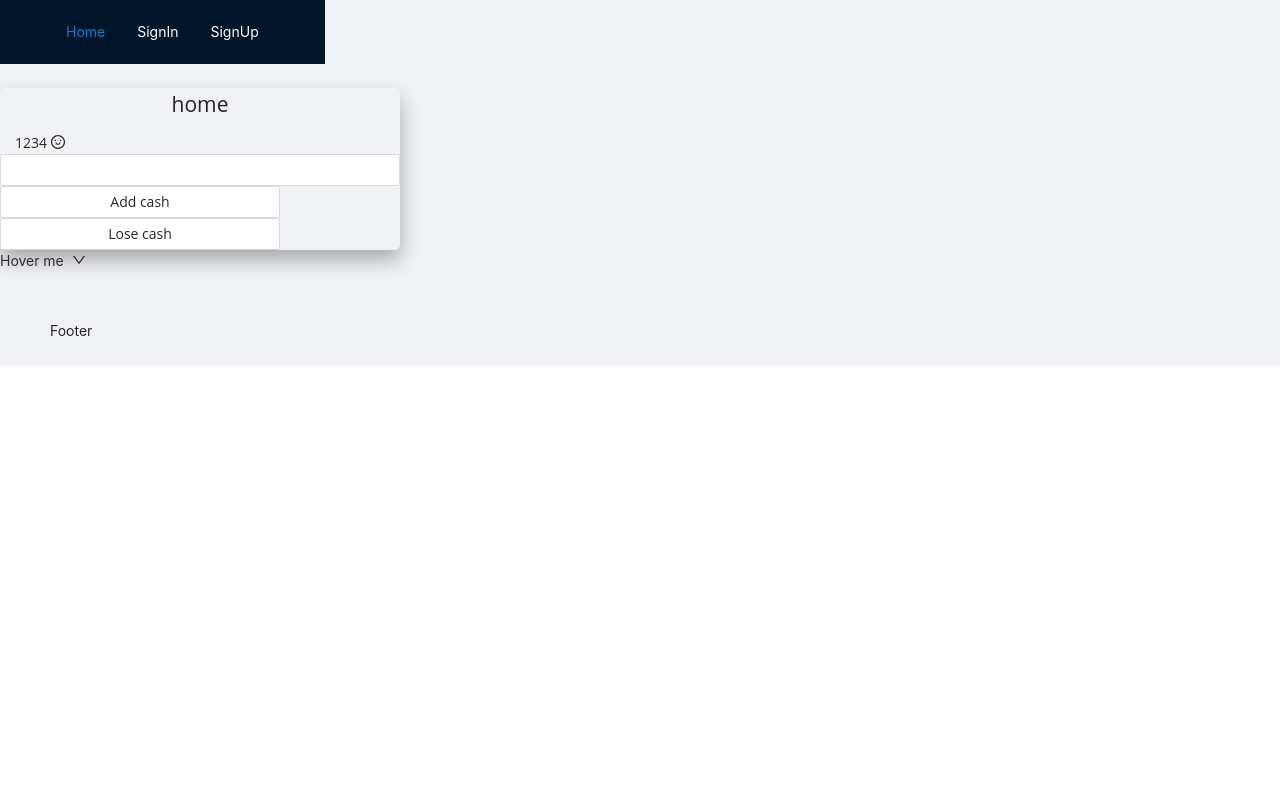
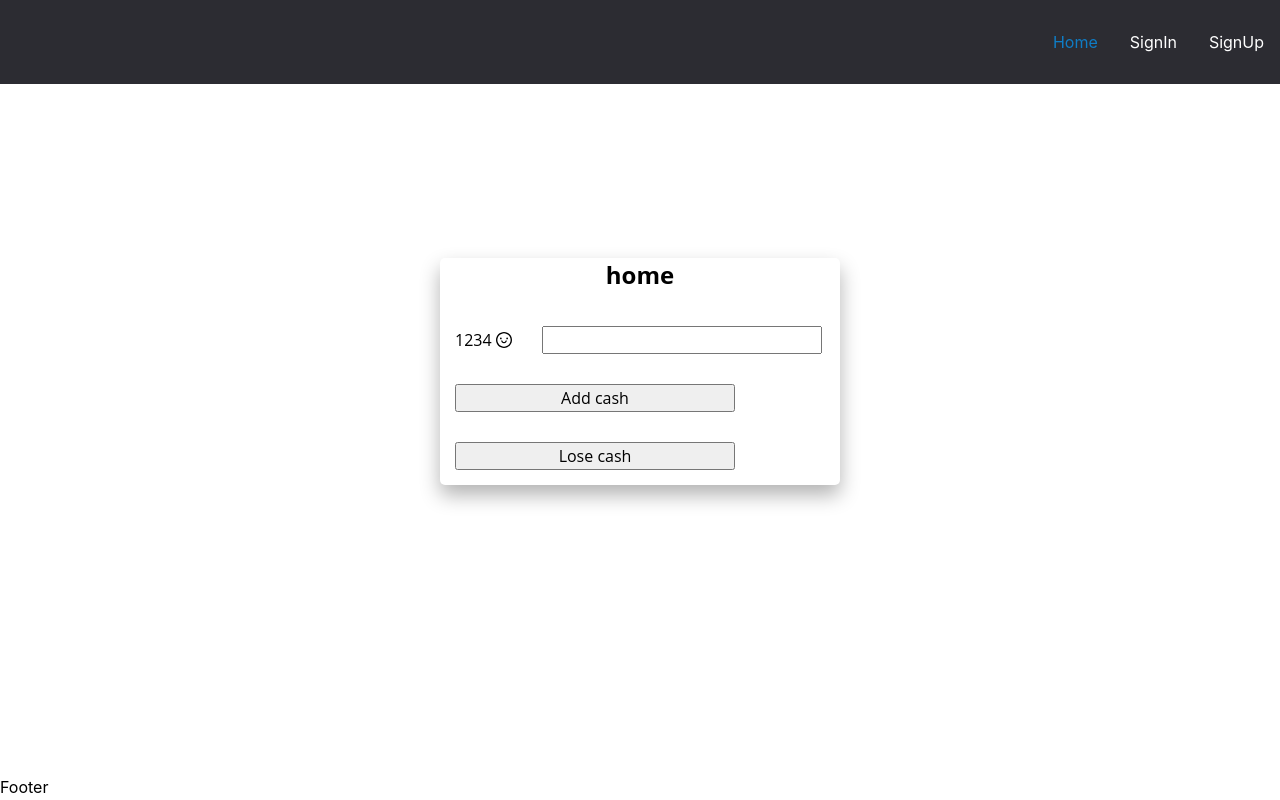
Before and after one commit to yuliamed/react-frontend-task, a React (Create React App) app: page / in a window 1280 px wide. Built offline with nearby package versions, Linux system fonts and the light colour scheme.

Commit message:
add redux part to project

```diff
--- a/src/Components/Home.js
+++ b/src/Components/Home.js
@@ -1,9 +1,10 @@
 import React, { useState } from 'react';
 import { Form, Button, Input } from "antd"
 import { useDispatch, useSelector } from "react-redux";
-import "antd/dist/antd.css"
+//import "antd/dist/antd.css"
 import { Menu, Dropdown, Space } from 'antd';
 import { DownOutlined, SmileOutlined } from '@ant-design/icons';
+import CustomTable from './Table';
 function Home() {
     const [inputValue, setInputValue] = useState(0);
 
@@ -29,27 +30,9 @@ function Home() {
                 <Button onClick={() => loseCash(inputValue)}>Lose cash</Button>
 
             </Form>
-            {<Dropdown overlay={menu}>
-                <a onClick={e => e.preventDefault()}>
-                    <Space>
-                        Hover me
-                        <DownOutlined />
-                    </Space>
-                </a>
-            </Dropdown>}</div>
+        </div>
     );
 
-}
-
-const dropDownMenu = () => {
-    <Dropdown overlay={menu}>
-        <a onClick={e => e.preventDefault()}>
-            <Space>
-                Hover me
-                <DownOutlined />
-            </Space>
-        </a>
-    </Dropdown>
 }
 
 const menu = (
--- a/webpack.config.js
+++ b/webpack.config.js
@@ -10,10 +10,19 @@ module.export = {
         filename: "[name].[hash].js"
     },
     resolve: {
-        extentions: ["*", ".js", ".jsx", ".scss"],
+        extensions: ["*", ".js", ".jsx", ".scss"],
     },
     plugins: [
-        new HTMLWebpackPlugin({ template: "./public/index.html" }),
+        new HTMLWebpackPlugin({ template: "./src/index.html" }),
         new CleanWebpackPlugin()
-    ]
+    ],
+    module: {
+        rules: [{
+            test: /\.(js|jsx)$/,
+            exclude: /node_modules/,
+            use: {
+                loader: 'babel-loader'
+            }
+        }]
+    }
 }
```
